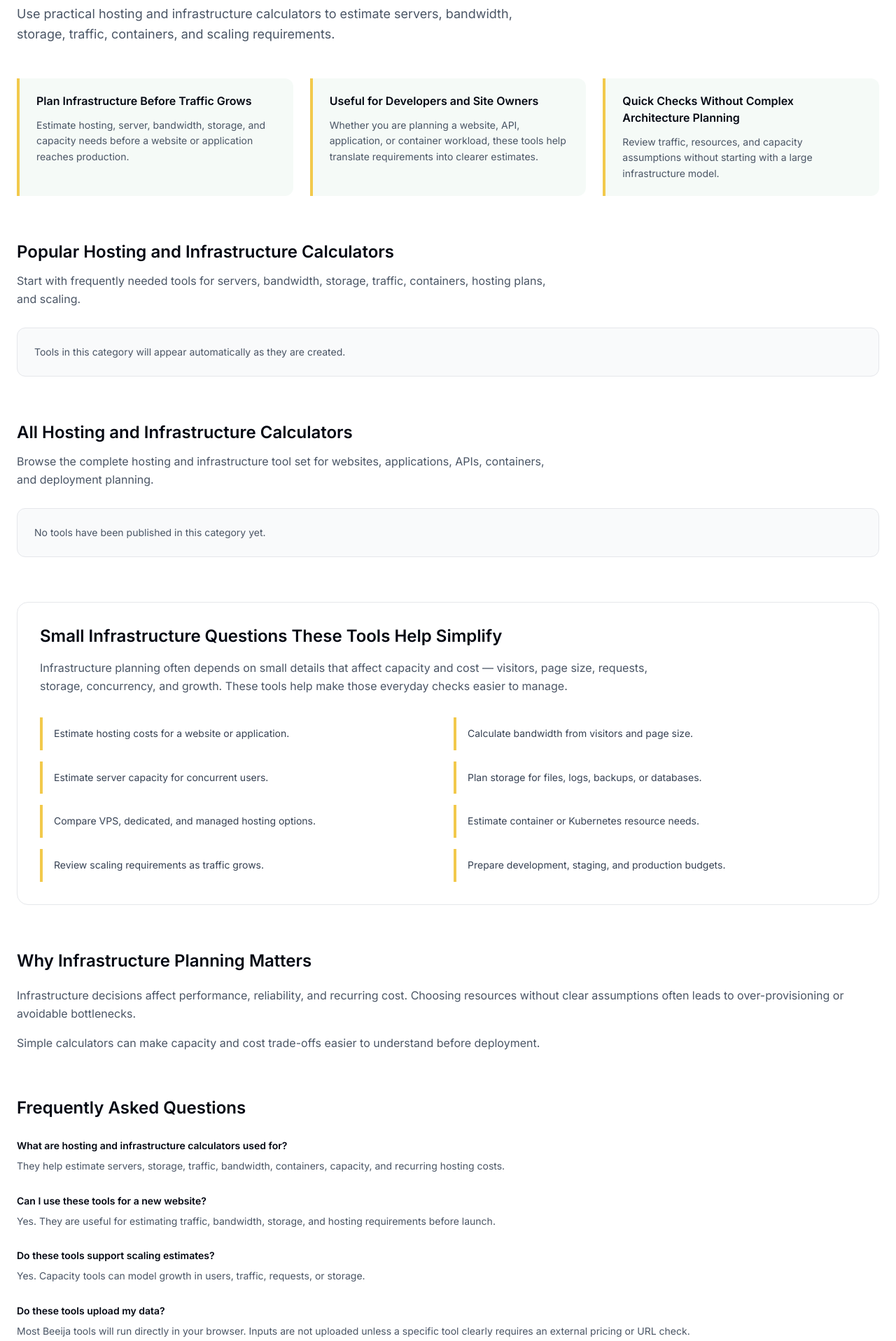
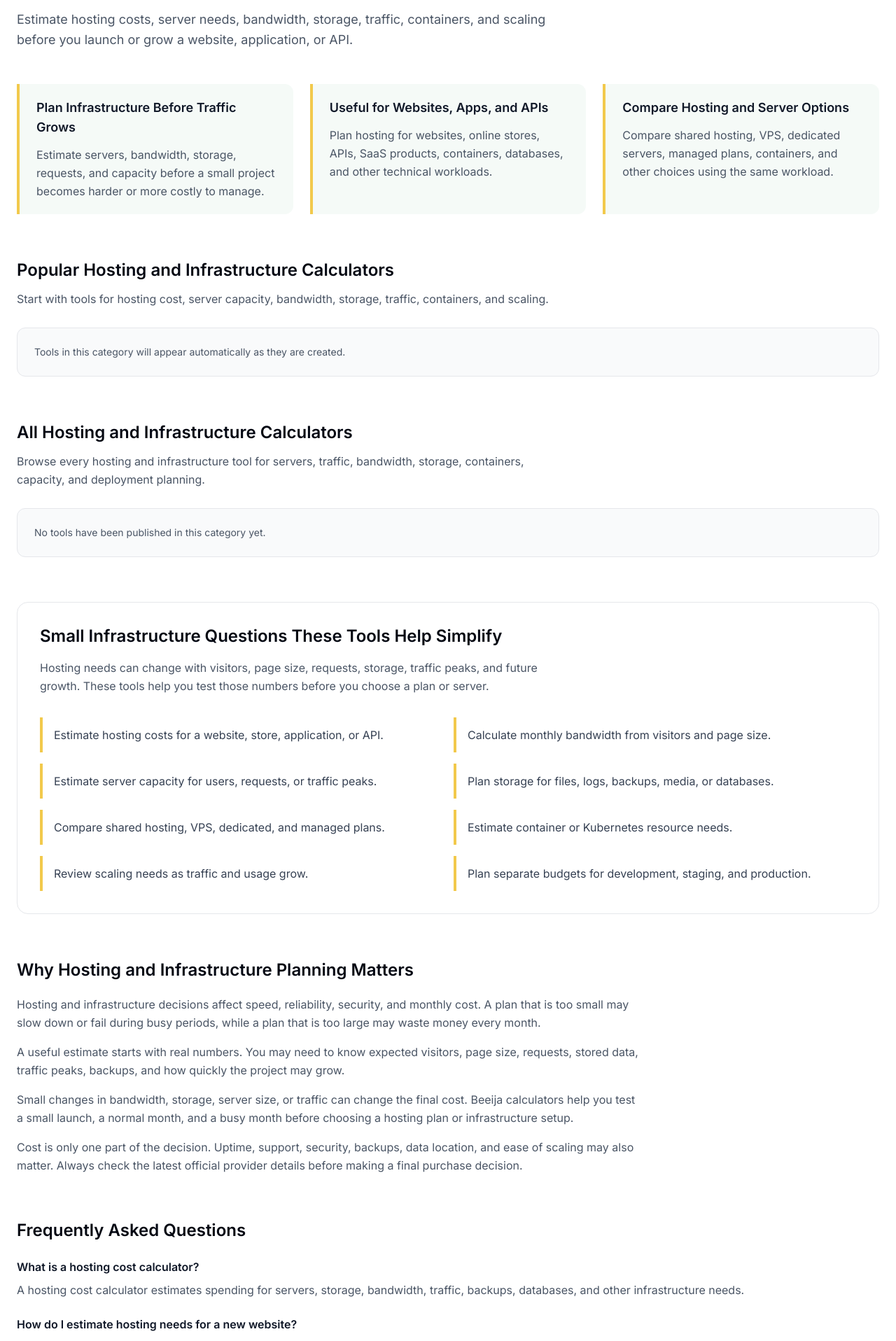
Before and after one commit to vaarunsonawwane-ops/beeija, a Next.js app: page /categories/hosting-infrastructure-calculators in a window 1280 px wide. Shown: the part 380-2296 px from the top of the page at 70% size. Built offline with nearby package versions, Linux system fonts and the light colour scheme.

Commit message:
Update page.tsx

```diff
--- a/app/categories/hosting-infrastructure-calculators/page.tsx
+++ b/app/categories/hosting-infrastructure-calculators/page.tsx
@@ -1,4 +1,5 @@
 import Link from "next/link";
+import type { Metadata } from "next";
 import { tools } from "@/app/data/tools";
 
 const categoryTools = tools.filter(
@@ -7,23 +8,64 @@ const categoryTools = tools.filter(
 
 const featuredTools = categoryTools.slice(0, 6);
 
-export const metadata = {
-  title: "Hosting & Infrastructure Calculators | Beeija",
+export const metadata: Metadata = {
+  title: "Hosting & Infrastructure Calculators for Servers & Scaling",
 
   description:
-    "Use practical hosting and infrastructure calculators to estimate servers, bandwidth, storage, traffic, containers, and scaling requirements.",
+    "Estimate hosting costs, server needs, bandwidth, storage, traffic, containers, and scaling with simple infrastructure planning calculators.",
+
+  keywords: [
+    "hosting cost calculator",
+    "web hosting cost calculator",
+    "server cost calculator",
+    "infrastructure cost calculator",
+    "VPS cost calculator",
+    "dedicated server cost calculator",
+    "bandwidth calculator",
+    "website bandwidth calculator",
+    "server capacity calculator",
+    "storage cost calculator",
+    "container cost calculator",
+    "Kubernetes cost calculator",
+    "hosting requirements calculator",
+    "website traffic calculator",
+    "infrastructure planning tools",
+  ],
 
   alternates: {
-    canonical: "https://beeija.com/categories/hosting-infrastructure-calculators",
+    canonical:
+      "https://beeija.com/categories/hosting-infrastructure-calculators",
+  },
+
+  openGraph: {
+    title: "Hosting & Infrastructure Calculators for Servers & Scaling",
+
+    description:
+      "Estimate hosting costs, server needs, bandwidth, storage, traffic, containers, and scaling before deployment.",
+
+    url: "https://beeija.com/categories/hosting-infrastructure-calculators",
+
+    siteName: "Beeija",
+
+    type: "website",
+  },
+
+  twitter: {
+    card: "summary_large_image",
+
+    title: "Hosting & Infrastructure Calculators for Servers & Scaling",
+
+    description:
+      "Use simple calculators to plan hosting, servers, bandwidth, storage, traffic, containers, and scaling.",
   },
 };
 
 export default function CategoryPage() {
   return (
     <main className="min-h-screen bg-white">
-      <section className="mx-auto max-w-7xl px-6 py-12">
+      <section className="mx-auto max-w-7xl px-6 py-16">
         {/* BREADCRUMB */}
-        <div className="mb-10 flex items-center text-sm text-gray-500">
+        <div className="mb-8 flex items-center text-sm text-gray-500">
           <Link
             href="/"
             className="transition-colors duration-200 hover:!text-[var(--yellow-dark)]"
@@ -42,76 +84,87 @@ export default function CategoryPage() {
 
           <span className="mx-2">/</span>
 
-          <span className="text-gray-900">Hosting & Infrastructure Calculators</span>
+          <span className="text-gray-900">
+            Hosting & Infrastructure Calculators
+          </span>
         </div>
 
         {/* HERO */}
         <div className="max-w-3xl">
           <h1 className="text-4xl font-bold tracking-tight text-gray-950 md:text-5xl md:leading-tight">
-            Hosting and Infrastructure Calculators for Servers and Scaling
+            Hosting and Infrastructure Calculators for Servers, Traffic, and
+            Scaling
           </h1>
 
-          <p className="mt-5 text-base leading-relaxed text-gray-600 md:text-lg">
-            Use practical hosting and infrastructure calculators to estimate servers, bandwidth, storage, traffic, containers, and scaling requirements.
+          <p className="mt-5 text-lg leading-relaxed text-gray-600">
+            Estimate hosting costs, server needs, bandwidth, storage, traffic,
+            containers, and scaling before you launch or grow a website,
+            application, or API.
           </p>
         </div>
 
         {/* INTRO CARDS */}
         <div className="mt-12 grid gap-6 md:grid-cols-3">
           <article className="rounded-r-xl border-l-4 border-[#F2C94C] bg-[#F5FAF7] px-6 py-5">
-            <h2 className="text-base font-semibold text-gray-950">
+            <h2 className="text-lg font-semibold text-gray-900">
               Plan Infrastructure Before Traffic Grows
             </h2>
 
-            <p className="mt-3 text-sm leading-relaxed text-gray-600">
-              Estimate hosting, server, bandwidth, storage, and capacity needs before a website or application reaches production.
+            <p className="mt-3 text-base leading-relaxed text-gray-600">
+              Estimate servers, bandwidth, storage, requests, and capacity
+              before a small project becomes harder or more costly to manage.
             </p>
           </article>
 
           <article className="rounded-r-xl border-l-4 border-[#F2C94C] bg-[#F5FAF7] px-6 py-5">
-            <h2 className="text-base font-semibold text-gray-950">
-              Useful for Developers and Site Owners
+            <h2 className="text-lg font-semibold text-gray-900">
+              Useful for Websites, Apps, and APIs
             </h2>
 
-            <p className="mt-3 text-sm leading-relaxed text-gray-600">
-              Whether you are planning a website, API, application, or container workload, these tools help translate requirements into clearer estimates.
+            <p className="mt-3 text-base leading-relaxed text-gray-600">
+              Plan hosting for websites, online stores, APIs, SaaS products,
+              containers, databases, and other technical workloads.
             </p>
           </article>
 
           <article className="rounded-r-xl border-l-4 border-[#F2C94C] bg-[#F5FAF7] px-6 py-5">
-            <h2 className="text-base font-semibold text-gray-950">
-              Quick Checks Without Complex Architecture Planning
+            <h2 className="text-lg font-semibold text-gray-900">
+              Compare Hosting and Server Options
             </h2>
 
-            <p className="mt-3 text-sm leading-relaxed text-gray-600">
-              Review traffic, resources, and capacity assumptions without starting with a large infrastructure model.
+            <p className="mt-3 text-base leading-relaxed text-gray-600">
+              Compare shared hosting, VPS, dedicated servers, managed plans,
+              containers, and other choices using the same workload.
             </p>
           </article>
         </div>
 
-        {/* POPULAR TOOLS */}
+        {/* FEATURED TOOLS */}
         <section className="mt-16">
+          <div className="max-w-3xl">
             <h2 className="text-2xl font-semibold text-gray-950">
               Popular Hosting and Infrastructure Calculators
             </h2>
 
-          <p className="mt-3 max-w-3xl text-sm leading-relaxed text-gray-600 md:text-base">
-            Start with frequently needed tools for servers, bandwidth, storage, traffic, containers, hosting plans, and scaling.
+            <p className="mt-3 text-gray-600 leading-relaxed">
+              Start with tools for hosting cost, server capacity, bandwidth,
+              storage, traffic, containers, and scaling.
             </p>
+          </div>
 
           {featuredTools.length > 0 ? (
-            <div className="mt-7 grid gap-5 md:grid-cols-2 lg:grid-cols-3">
+            <div className="mt-6 grid gap-5 md:grid-cols-2 lg:grid-cols-3">
               {featuredTools.map((tool) => (
                 <Link
                   key={tool.href}
                   href={tool.href}
-                  className="group rounded-xl border border-gray-200 bg-white p-6 transition duration-200 hover:-translate-y-1 hover:shadow-md"
+                  className="group rounded-2xl border border-gray-200 bg-white p-6 shadow-sm transition hover:-translate-y-1 hover:shadow-md"
                 >
-                  <h3 className="text-base font-semibold text-gray-950">
+                  <h3 className="text-lg font-semibold text-gray-900 transition-colors duration-200 group-hover:text-[var(--green)]">
                     {tool.title}
                   </h3>
 
-                  <p className="mt-3 text-sm leading-relaxed text-gray-600">
+                  <p className="mt-3 text-base leading-relaxed text-gray-600">
                     {tool.description}
                   </p>
 
@@ -123,34 +176,38 @@ export default function CategoryPage() {
             </div>
           ) : (
             <p className="mt-7 rounded-xl border border-gray-200 bg-gray-50 p-6 text-sm text-gray-600">
-              Tools in this category will appear automatically as they are created.
+              Tools in this category will appear automatically as they are
+              created.
             </p>
           )}
         </section>
 
         {/* ALL TOOLS */}
         <section className="mt-16">
+          <div className="max-w-3xl">
             <h2 className="text-2xl font-semibold text-gray-950">
               All Hosting and Infrastructure Calculators
             </h2>
 
-          <p className="mt-3 max-w-3xl text-sm leading-relaxed text-gray-600 md:text-base">
-            Browse the complete hosting and infrastructure tool set for websites, applications, APIs, containers, and deployment planning.
+            <p className="mt-3 text-gray-600 leading-relaxed">
+              Browse every hosting and infrastructure tool for servers, traffic,
+              bandwidth, storage, containers, capacity, and deployment planning.
             </p>
+          </div>
 
           {categoryTools.length > 0 ? (
-            <div className="mt-7 grid gap-5 md:grid-cols-2 lg:grid-cols-3">
+            <div className="mt-6 grid gap-5 md:grid-cols-2 lg:grid-cols-3">
               {categoryTools.map((tool) => (
                 <Link
                   key={tool.href}
                   href={tool.href}
-                  className="rounded-xl border border-gray-200 bg-white p-6 transition duration-200 hover:-translate-y-1 hover:shadow-md"
+                  className="rounded-2xl border border-gray-200 bg-white p-6 shadow-sm transition duration-200 hover:-translate-y-1 hover:shadow-md"
                 >
-                  <h3 className="text-base font-semibold text-gray-950">
+                  <h3 className="text-lg font-semibold text-gray-900">
                     {tool.title}
                   </h3>
 
-                  <p className="mt-3 text-sm leading-relaxed text-gray-600">
+                  <p className="mt-3 text-base leading-relaxed text-gray-600">
                     {tool.description}
                   </p>
                 </Link>
@@ -163,32 +220,34 @@ export default function CategoryPage() {
           )}
         </section>
 
-        {/* TASKS */}
+        {/* USE CASES */}
         <section className="mt-16 rounded-2xl border border-gray-200 bg-white p-7 md:p-8">
           <h2 className="text-2xl font-semibold text-gray-950">
             Small Infrastructure Questions These Tools Help Simplify
           </h2>
 
-          <p className="mt-4 max-w-4xl text-sm leading-relaxed text-gray-600 md:text-base">
-            Infrastructure planning often depends on small details that affect capacity and cost — visitors, page size, requests, storage, concurrency, and growth. These tools help make those everyday checks easier to manage.
+          <p className="mt-4 max-w-3xl text-gray-600 leading-relaxed">
+            Hosting needs can change with visitors, page size, requests,
+            storage, traffic peaks, and future growth. These tools help you test
+            those numbers before you choose a plan or server.
           </p>
 
           <div className="mt-8 grid gap-4 md:grid-cols-2">
             {[
-              "Estimate hosting costs for a website or application.",
-              "Calculate bandwidth from visitors and page size.",
-              "Estimate server capacity for concurrent users.",
-              "Plan storage for files, logs, backups, or databases.",
-              "Compare VPS, dedicated, and managed hosting options.",
+              "Estimate hosting costs for a website, store, application, or API.",
+              "Calculate monthly bandwidth from visitors and page size.",
+              "Estimate server capacity for users, requests, or traffic peaks.",
+              "Plan storage for files, logs, backups, media, or databases.",
+              "Compare shared hosting, VPS, dedicated, and managed plans.",
               "Estimate container or Kubernetes resource needs.",
-              "Review scaling requirements as traffic grows.",
-              "Prepare development, staging, and production budgets."
+              "Review scaling needs as traffic and usage grow.",
+              "Plan separate budgets for development, staging, and production.",
             ].map((item) => (
               <div
                 key={item}
                 className="border-l-4 border-[#F2C94C] bg-white px-4 py-3"
               >
-                <p className="text-sm leading-relaxed text-gray-700">
+                <p className="text-base leading-relaxed text-gray-700">
                   {item}
                 </p>
               </div>
@@ -199,13 +258,36 @@ export default function CategoryPage() {
         {/* WHY MATTERS */}
         <section className="mt-16">
           <h2 className="text-2xl font-semibold text-gray-950">
-            Why Infrastructure Planning Matters
+            Why Hosting and Infrastructure Planning Matters
           </h2>
 
-          <div className="mt-5 space-y-4 text-sm leading-relaxed text-gray-600 md:text-base">
-          <p>Infrastructure decisions affect performance, reliability, and recurring cost. Choosing resources without clear assumptions often leads to over-provisioning or avoidable bottlenecks.</p>
+          <div className="mt-5 max-w-4xl space-y-4 text-gray-600 leading-relaxed">
+            <p>
+              Hosting and infrastructure decisions affect speed, reliability,
+              security, and monthly cost. A plan that is too small may slow down
+              or fail during busy periods, while a plan that is too large may
+              waste money every month.
+            </p>
 
-          <p>Simple calculators can make capacity and cost trade-offs easier to understand before deployment.</p>
+            <p>
+              A useful estimate starts with real numbers. You may need to know
+              expected visitors, page size, requests, stored data, traffic
+              peaks, backups, and how quickly the project may grow.
+            </p>
+
+            <p>
+              Small changes in bandwidth, storage, server size, or traffic can
+              change the final cost. Beeija calculators help you test a small
+              launch, a normal month, and a busy month before choosing a hosting
+              plan or infrastructure setup.
+            </p>
+
+            <p>
+              Cost is only one part of the decision. Uptime, support, security,
+              backups, data location, and ease of scaling may also matter.
+              Always check the latest official provider details before making a
+              final purchase decision.
+            </p>
           </div>
         </section>
 
@@ -215,44 +297,74 @@ export default function CategoryPage() {
             Frequently Asked Questions
           </h2>
 
-          <div className="mt-7 space-y-7">
+          <div className="mt-6 space-y-6">
             <div>
-            <h3 className="text-sm font-semibold text-gray-950">
-              What are hosting and infrastructure calculators used for?
+              <h3 className="font-semibold text-gray-900">
+                What is a hosting cost calculator?
               </h3>
 
-            <p className="mt-2 text-sm leading-relaxed text-gray-600">
-              They help estimate servers, storage, traffic, bandwidth, containers, capacity, and recurring hosting costs.
+              <p className="mt-2 text-gray-600 leading-relaxed">
+                A hosting cost calculator estimates spending for servers,
+                storage, bandwidth, traffic, backups, databases, and other
+                infrastructure needs.
               </p>
             </div>
 
             <div>
-            <h3 className="text-sm font-semibold text-gray-950">
-              Can I use these tools for a new website?
+              <h3 className="font-semibold text-gray-900">
+                How do I estimate hosting needs for a new website?
               </h3>
 
-            <p className="mt-2 text-sm leading-relaxed text-gray-600">
-              Yes. They are useful for estimating traffic, bandwidth, storage, and hosting requirements before launch.
+              <p className="mt-2 text-gray-600 leading-relaxed">
+                Start with expected visitors, page size, monthly traffic,
+                storage, software needs, and possible traffic peaks. Then test a
+                small launch and a higher-growth case.
               </p>
             </div>
 
             <div>
-            <h3 className="text-sm font-semibold text-gray-950">
-              Do these tools support scaling estimates?
+              <h3 className="font-semibold text-gray-900">
+                Can I compare shared hosting, VPS, and dedicated servers?
               </h3>
 
-            <p className="mt-2 text-sm leading-relaxed text-gray-600">
-              Yes. Capacity tools can model growth in users, traffic, requests, or storage.
+              <p className="mt-2 text-gray-600 leading-relaxed">
+                Yes. Use the same traffic, storage, performance, and support
+                needs to compare the possible cost and limits of each option.
               </p>
             </div>
 
             <div>
-            <h3 className="text-sm font-semibold text-gray-950">
+              <h3 className="font-semibold text-gray-900">
+                How is website bandwidth estimated?
+              </h3>
+
+              <p className="mt-2 text-gray-600 leading-relaxed">
+                A simple estimate uses page size, page views, downloads, media,
+                and other data sent to visitors during the month.
+              </p>
+            </div>
+
+            <div>
+              <h3 className="font-semibold text-gray-900">
+                Are hosting and infrastructure estimates exact?
+              </h3>
+
+              <p className="mt-2 text-gray-600 leading-relaxed">
+                No. They are planning estimates. The final need may change
+                because of traffic peaks, caching, software, backups, provider
+                limits, taxes, or actual usage.
+              </p>
+            </div>
+
+            <div>
+              <h3 className="font-semibold text-gray-900">
                 Do these tools upload my data?
               </h3>
 
-            <p className="mt-2 text-sm leading-relaxed text-gray-600">
-              Most Beeija tools will run directly in your browser. Inputs are not uploaded unless a specific tool clearly requires an external pricing or URL check.
+              <p className="mt-2 text-gray-600 leading-relaxed">
+                Most Beeija tools run in your browser. Your inputs are not
+                uploaded unless a tool clearly says that it needs an external
+                price or URL check.
               </p>
             </div>
           </div>
```
Lines whose indentation alone changed are shown as unchanged.
